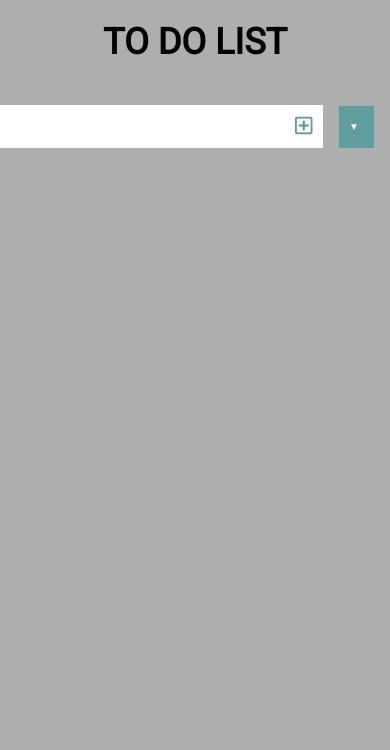
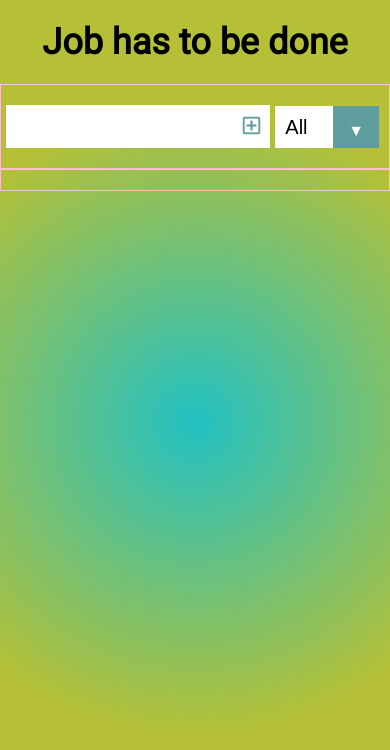
Before and after one commit to MATEUSZ1M/to_do_demo, a website: page index.html in a window 390 px wide. Drawn offline with Linux system fonts and the light colour scheme.

Commit message:
Add mediaQ

```diff
--- a/index.html
+++ b/index.html
@@ -20,7 +20,7 @@
   </head>
   <body>
       <header>
-        <h1>To do List</h1>
+        <h1>Job has to be done</h1>
       </header>
       <form>
         <input class="todo-input" type="text" />
--- a/sass/style.scss
+++ b/sass/style.scss
@@ -17,21 +17,21 @@ $font-main: 'Roboto',
 sans-serif;
 
 //transition
-$transition: all .4s ease;;
+$transition: all .4s ease;
+;
 
 //container
 body {
   font-family: $font-main;
   min-height: 100vh;
-  background: $color-background;
-  font-size: $base-size;
+  background: rgb(34, 193, 195);
+  background: radial-gradient(circle, rgba(34, 193, 195, 1) 0%, rgba(182, 192, 54, 1) 68%, rgba(182, 192, 54, 1) 97%);
 }
 
 
 //form and submit
 header {
   font-size: (1.8 * $base-size);
-  text-transform: uppercase;
   min-height: 20vh;
 }
 
@@ -76,7 +76,7 @@ form button {
 }
 
 .todo-list {
-  min-width: 40%;
+  min-width: 60%;
   list-style: none;
 }
 
@@ -93,7 +93,7 @@ form button {
   li {
     flex: 1;
 
-    &::first-letter{
+    &::first-letter {
       text-transform: capitalize;
     }
   }
@@ -110,7 +110,7 @@ form button {
     transition: $transition;
   }
 
-  .complete-btn{
+  .complete-btn {
     margin-left: $base-size;
 
     &:hover {
@@ -133,11 +133,11 @@ form button {
 }
 
 .fa-trash,
-.fa-check{
+.fa-check {
   pointer-events: none;
 }
 
-.completed{
+.completed {
   opacity: .4;
   text-decoration: line-through;
 }
@@ -147,27 +147,28 @@ form button {
   transform: translateY(10rem) rotateZ(20deg);
   opacity: 0;
 }
+
 // select element
-select{
+select {
   -webkit-appearance: none;
   -moz-appearance: none;
   appearance: none;
   outline: none;
   border: none;
-  width: $base-size * 18 ;
+  width: $base-size * 18;
   cursor: pointer;
   font-size: $base-size * 2;
-  padding: $base-size;
+  padding: $base-size ;
   background: $color-light;
 }
 
-.select{
+.select {
   margin: 1rem;
   position: relative;
   overflow: hidden;
   color: $color-light;
 
-  &::after{
+  &::after {
     content: '\25BC';
     position: absolute;
     background: $color-main;
@@ -181,7 +182,36 @@ select{
   }
 }
 
-.select:hover::after{
+.select:hover::after {
   background: $color-light;
   color: $color-main;
 }
+
+@media (max-width: 768px) {
+  .todo-container {
+    padding: $base-size;
+    border: solid 1px pink;
+
+    .todo-list {
+      width: 100%;
+    }
+  }
+
+  form {
+    width: 100%;
+    padding: $base-size / 2;
+    border: solid 1px pink;
+
+    input {
+      min-width: 60%;
+    }
+
+    select {
+      min-width: 30%;
+    }
+
+    .select {
+      margin: $base-size/2;
+    }
+  }
+}
```
Also changed, not shown: css/style.css, 1 other file.
